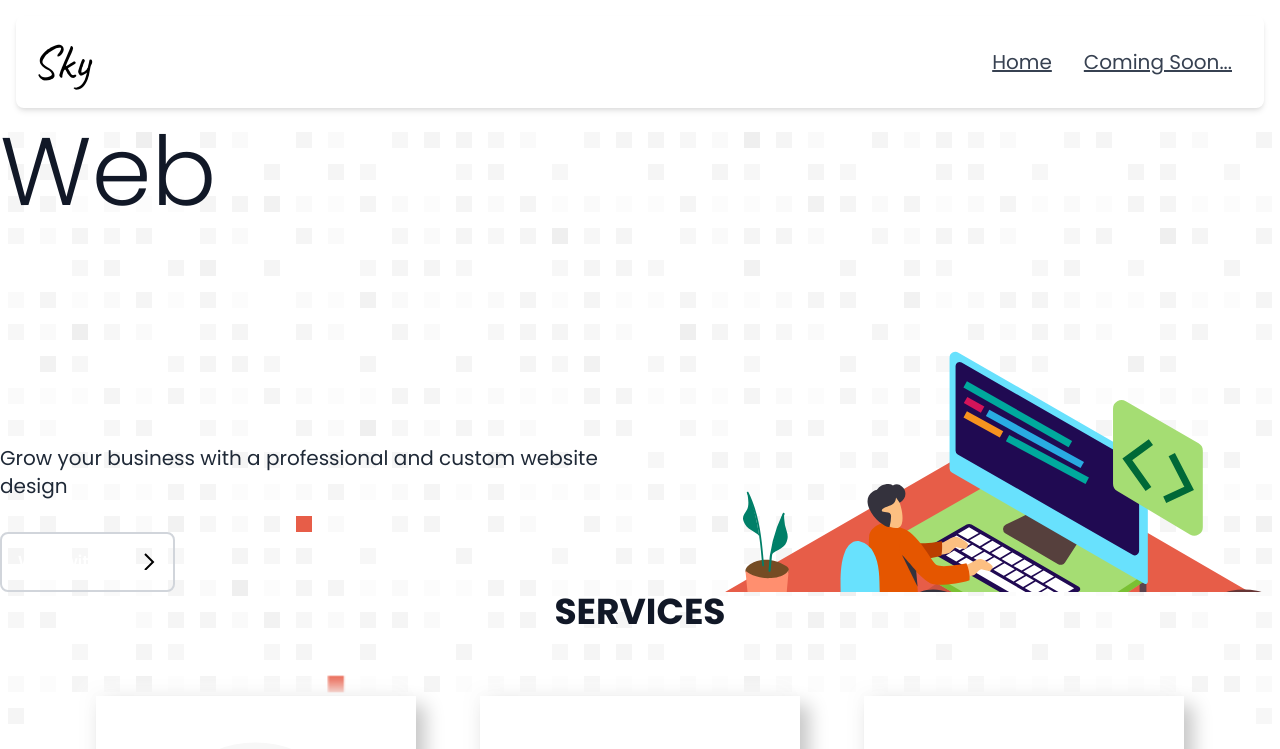
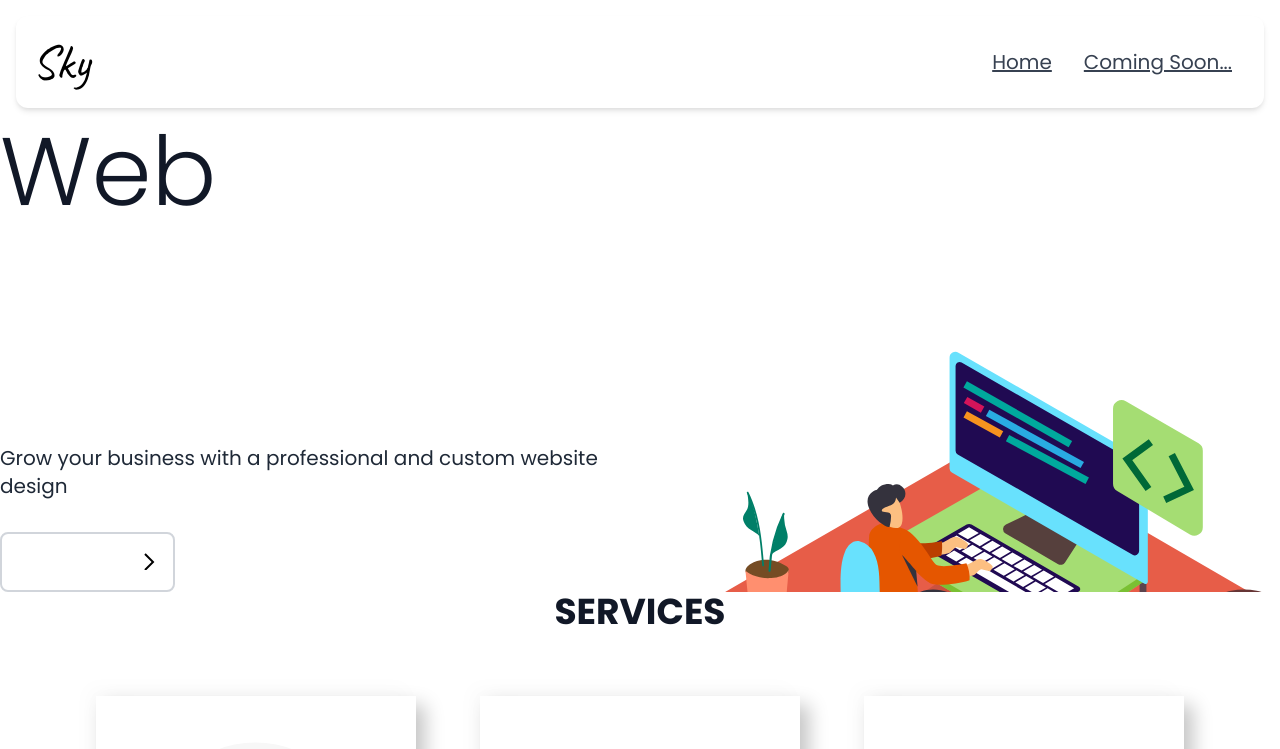
Before and after one commit to skystanoyevitch/sky-portfolio, a React (Create React App) app: page / in a window 1280 px wide. Shown: the top 749 px of the page. Built offline with nearby package versions, Linux system fonts and the light colour scheme.

Commit message:
changed background colors

```diff
--- a/src/Layout/Navigation/Footer.jsx
+++ b/src/Layout/Navigation/Footer.jsx
@@ -8,7 +8,7 @@ import { FooterNav } from "./Components/FooterNav";
 const Footer = () => {
 	return (
 		<>
-			<footer className="md:p-6 lg:p-8">
+			<footer className="md:p-6 lg:p-8 bg-[#F5F5F5]">
 				<div className="flex flex-col p-4 w-full h-full justify-center">
 					<div className="flex flex-row justify-center">
 						<FooterNav />
--- a/src/Layout/Navigation/Nav.jsx
+++ b/src/Layout/Navigation/Nav.jsx
@@ -34,8 +34,8 @@ export const Nav = ({ navLinks }) => {
 
 	return (
 		// Desktop Navigation Top Menu
-		<div className="md:flex md:flex-col p-4">
-			<div className="rounded-lg shadow-md">
+		<div className="md:flex md:flex-col p-4 bg-[#F5F5F5]">
+			<div className="rounded-xl shadow-md bg-white">
 				<nav className="container mx-auto hidden md:visible md:flex md:justify-center lg:place-items-center flex-1 lg:p-4">
 					<h1 className="lg:text-5xl flex-1 font-caveat">Sky</h1>
 					{navLinks.map((link) => (
@@ -52,7 +52,7 @@ export const Nav = ({ navLinks }) => {
 				</nav>
 			</div>
 
-			{/* Moible Navigation Hamburger Menu */}
+			{/* Mobile Navigation Hamburger Menu */}
 			<div
 				className={`md:hidden container mx-auto flex flex-col items-start bg-white z-40 shadow-md rounded-lg`}
 			>
--- a/src/Pages/Home/Homepage.js
+++ b/src/Pages/Home/Homepage.js
@@ -5,7 +5,7 @@ import ContactComponent from "./Components/ContactComponent";
 
 const Homepage = () => {
 	return (
-		<div className="bg-shapesBg">
+		<div className="bg-[#F5F5F5]">
 			<Hero />
 			<FeaturedProjects />
 			<OurWork />
```
